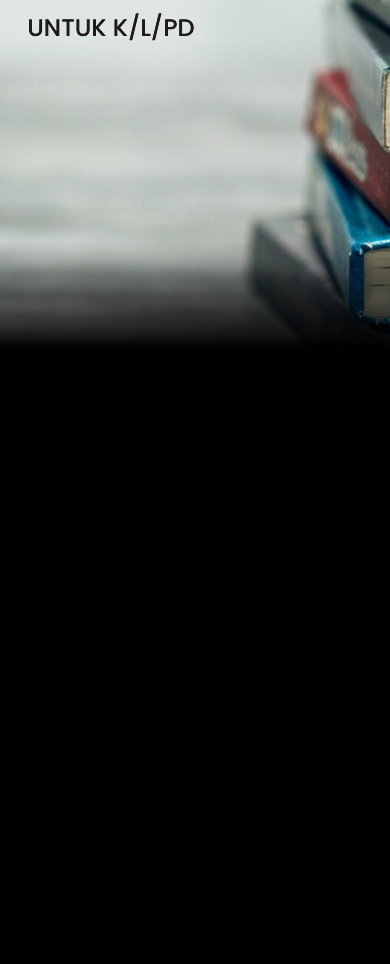
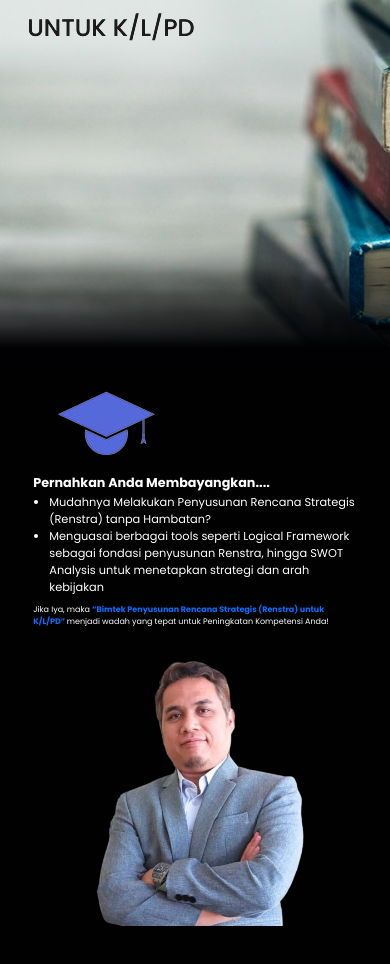
Before and after one commit to Carsibuea/landing, a plain HTML site: page index.html in a window 390 px wide. Shown: the part 476-1440 px from the top of the page. Drawn offline with nearby package versions, Linux system fonts and the light colour scheme.

Commit message:
perbaikan1

```diff
--- a/index.html
+++ b/index.html
@@ -44,7 +44,7 @@
         <h2>UNTUK K/L/PD</h2>
       </main>
     </section>
-    <!-- <section class="">
+    <section class="pernah">
       <div class="container">
         <div class="row justify-content-between">
           <div class="col-lg-6">
@@ -61,7 +61,7 @@
           </div>
         </div>
       </div>
-    </section> -->
+    </section>
     <!-- <section class="tentang1">
       <svg xmlns="http://www.w3.org/2000/svg" viewBox="0 0 1440 320">
         <path fill=" #010101" fill-opacity="1" d="M0,64L120,69.3C240,75,480,85,720,85.3C960,85,1200,75,1320,69.3L1440,64L1440,0L1320,0C1200,0,960,0,720,0C480,0,240,0,120,0L0,0Z"></path>
--- a/style.css
+++ b/style.css
@@ -62,6 +62,10 @@ body {
   mix-blend-mode: difference;
   /* font-weight: 100; */
 }
+.pernah {
+  padding: 1.4rem 7%;
+  max-width: 100%;
+}
 .tentang {
   background-color: rgb(51, 112, 153);
   margin-top: -18px;
@@ -81,7 +85,11 @@ body {
   html {
     font-size: 75%;
   }
-  .hero {
+  .pernah img {
+    padding: 1.4rem 7%;
+    max-width: 100%;
+  }
+  /* .hero {
     min-height: 100vh;
     width: 100%;
     display: flex;
@@ -91,12 +99,16 @@ body {
     background-size: cover;
     background-position: center;
     position: relative;
-  }
+  } */
 }
 /* mobile phone */
 @media (max-width: 450px) {
   html {
     font-size: 50%;
+  }
+  .pernah img {
+    padding: 1.4rem 7%;
+    max-width: 100%;
   }
   /* .tentang img {
     width: 100%;
```
